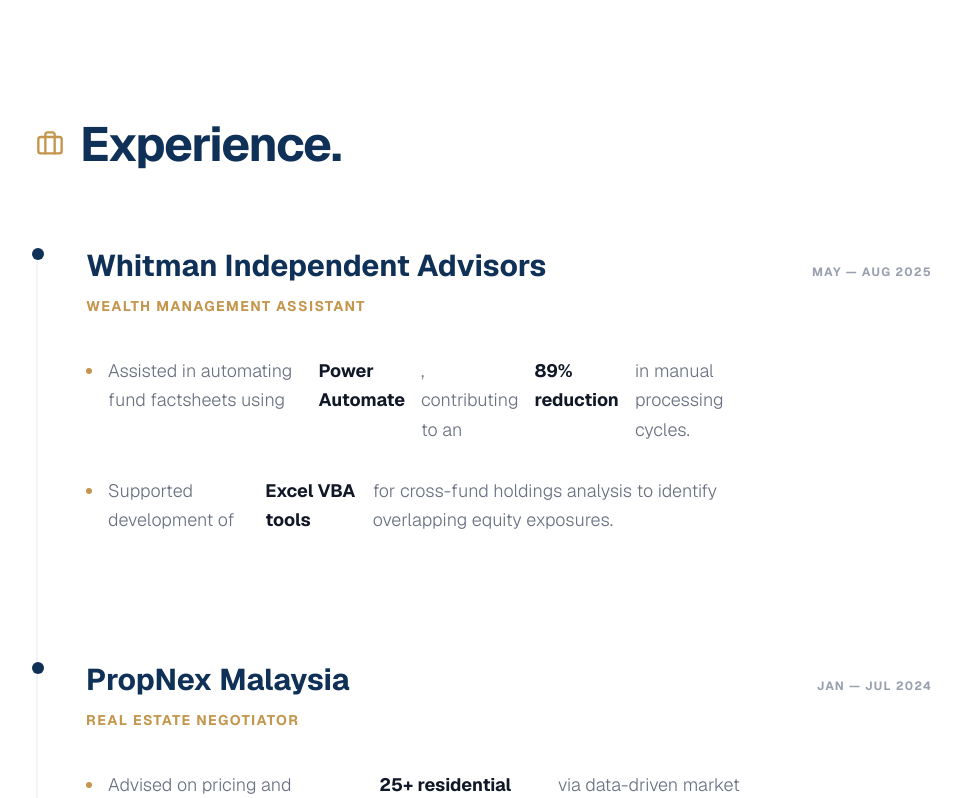
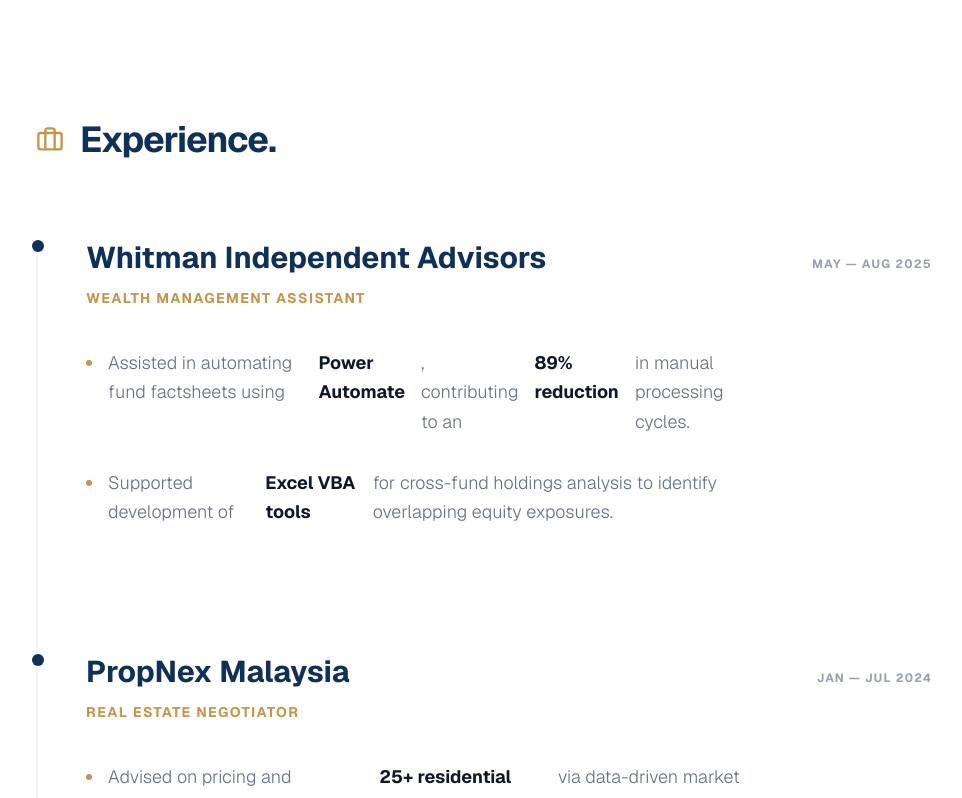
Before and after one commit to WarrenLim1122/warren-portfolio, a Next.js app: page / in a window 1280 px wide. Shown: the part 840-1638 px from the top of the page, without its empty margins (156-1118 px from the left). Built offline with nearby package versions, Linux system fonts and the light colour scheme.

Commit message:
Fix typescript ease error

```diff
--- a/app/page.tsx
+++ b/app/page.tsx
@@ -3,16 +3,13 @@
 import { motion, AnimatePresence } from 'framer-motion';
 import { Download, ChevronRight, Users, BarChart2, Briefcase } from 'lucide-react';
 
-// --- SYSTEM SPECIFICATIONS (Apple Standard) ---
-const MOTION_CURVE = [0.25, 0.1, 0.25, 1];
-const SPRING_UI = { type: "spring", stiffness: 120, damping: 20 };
-
+// --- ANIMATION VARIANTS ---
 const revealVariants = {
-  hidden: { opacity: 0, y: 30 },
+  hidden: { opacity: 0, y: 24 },
   visible: {
     opacity: 1,
     y: 0,
-    transition: { duration: 0.8, ease: MOTION_CURVE }
+    transition: { duration: 0.8, ease: [0.25, 0.1, 0.25, 1] }
   }
 };
 
@@ -20,7 +17,7 @@
   hidden: { opacity: 0 },
   visible: {
     opacity: 1,
-    transition: { staggerChildren: 0.15, delayChildren: 0.1 }
+    transition: { staggerChildren: 0.12, delayChildren: 0.1 }
   }
 };
 
@@ -82,7 +79,7 @@
             initial={{ opacity: 0, scale: 0.98, y: 20 }}
             whileInView={{ opacity: 1, scale: 1, y: 0 }}
             viewport={{ once: false }}
-            transition={{ duration: 1.2, ease: MOTION_CURVE }}
+            transition={{ duration: 1.2, ease: [0.25, 0.1, 0.25, 1] }}
             className="w-64 h-80 md:w-[380px] md:h-[480px] flex-shrink-0 overflow-hidden rounded-[2.5rem] border border-gray-100 shadow-[0_40px_80px_-20px_rgba(0,0,0,0.1)] bg-white"
           >
             <img src="/headshot.jpg" alt="Warren, Lim Zhan Feng" className="w-full h-full object-cover" />
@@ -115,8 +112,8 @@
             </motion.div>
 
             <motion.div variants={revealVariants} className="flex gap-4 pt-4 justify-center md:justify-start">
-              <motion.a href="#experience" whileHover={{ scale: 1.03 }} transition={SPRING_UI} className="px-10 py-4 bg-[#0F3057] text-white rounded-full text-sm font-bold shadow-xl">Experience</motion.a>
-              <motion.a href="/resume.pdf" download="Warren_Lim_Resume.pdf" whileHover={{ scale: 1.03 }} transition={SPRING_UI} className="px-10 py-4 border border-gray-200 rounded-full text-sm font-bold flex items-center gap-2 hover:bg-white"><Download size={16} /> Download CV</motion.a>
+              <motion.a href="#experience" whileHover={{ scale: 1.03 }} className="px-10 py-4 bg-[#0F3057] text-white rounded-full text-sm font-bold shadow-xl">Experience</motion.a>
+              <motion.a href="/resume.pdf" download="Warren_Lim_Resume.pdf" whileHover={{ scale: 1.03 }} className="px-10 py-4 border border-gray-200 rounded-full text-sm font-bold flex items-center gap-2 hover:bg-white"><Download size={16} /> Download CV</motion.a>
             </motion.div>
           </motion.div>
         </div>
@@ -125,9 +122,9 @@
       {/* 3. EXPERIENCE */}
       <section id="experience" className="py-40 px-6 bg-white">
         <motion.div initial="hidden" whileInView="visible" viewport={{ once: false, amount: 0.2 }} variants={revealVariants} className="max-w-4xl mx-auto">
-          <div className="flex items-center gap-4 mb-20 text-center md:text-left">
+          <div className="flex items-center gap-4 mb-20">
             <Briefcase size={28} className="text-[#C4964D]" />
-            <h2 className="text-4xl md:text-5xl font-bold text-[#0F3057] tracking-tight">Experience.</h2>
+            <h2 className="text-4xl font-bold text-[#0F3057] tracking-tight">Experience.</h2>
           </div>
 
           <div className="relative pl-12 border-l-2 border-gray-100 space-y-32">
@@ -207,7 +204,7 @@
 
           <div className="grid md:grid-cols-2 gap-12">
             {keyProjects.map((proj) => (
-              <motion.div key={proj.title} onClick={() => setActiveDeck(proj)} whileHover={{ y: -10, scale: 1.01 }} transition={SPRING_UI} className="group relative p-12 rounded-[3.5rem] bg-[#FBFBFD] border border-gray-50 hover:border-gray-200 hover:bg-white hover:shadow-[0_40px_80px_-20px_rgba(0,0,0,0.1)] transition-all cursor-pointer flex flex-col h-[520px]">
+              <motion.div key={proj.title} onClick={() => setActiveDeck(proj)} whileHover={{ y: -10, scale: 1.01 }} className="group relative p-12 rounded-[3.5rem] bg-[#FBFBFD] border border-gray-100 hover:shadow-[0_40px_80px_-20px_rgba(0,0,0,0.1)] transition-all cursor-pointer flex flex-col h-[520px]">
                 <div className="flex justify-between items-start mb-12">
                   <div className="w-20 h-20 bg-white rounded-2xl shadow-sm border border-gray-50 overflow-hidden p-4 group-hover:scale-105 transition-transform duration-500">
                     <img src={proj.thumbnail} alt="Project Icon" className="w-full h-full object-contain" />
@@ -226,7 +223,7 @@
         </div>
       </section>
 
-      {/* 6. PROFESSIONAL PROFILE (REFINED & CENTERED) */}
+      {/* 6. PROFESSIONAL PROFILE */}
       <section id="resume" className="py-48 bg-[#FBFBFD] px-6 text-center border-t border-gray-100">
         <motion.div initial="hidden" whileInView="visible" viewport={{ once: false }} variants={revealVariants} className="max-w-6xl mx-auto flex flex-col items-center">
           <div className="mb-20 space-y-8">
@@ -234,7 +231,7 @@
             <p className="text-gray-400 text-xl font-light italic">NTU First-Class Honours | GPA 4.61/5.00</p>
             <motion.a
               href="/resume.pdf" download="Warren_Lim_Resume.pdf"
-              whileHover={{ scale: 1.05 }} transition={SPRING_UI}
+              whileHover={{ scale: 1.05 }}
               className="inline-flex items-center gap-4 px-12 py-5 bg-[#0F3057] text-white rounded-full font-bold shadow-2xl active:scale-95"
             >
               <Download size={20} /> Obtain Official CV
@@ -252,7 +249,7 @@
       <AnimatePresence>
         {activeDeck && (
           <div className="fixed inset-0 z-[200] bg-black/90 backdrop-blur-xl flex items-center justify-center p-4 md:p-10">
-            <motion.div initial={{ opacity: 0, scale: 0.9, y: 30 }} animate={{ opacity: 1, scale: 1, y: 0 }} exit={{ opacity: 0, scale: 0.9 }} className="bg-white w-full max-w-7xl h-full rounded-[3rem] overflow-hidden flex flex-col relative">
+            <motion.div initial={{ opacity: 0, scale: 0.9, y: 30 }} animate={{ opacity: 1, scale: 1, y: 0 }} exit={{ opacity: 0, scale: 0.9 }} className="bg-white w-full max-w-7xl h-full rounded-[3rem] overflow-hidden flex flex-col relative shadow-2xl">
               <div className="p-8 border-b flex justify-between items-center bg-white">
                 <div>
                   <h3 className="font-bold text-xl text-[#0F3057]">{activeDeck.title}</h3>
@@ -266,7 +263,7 @@
         )}
       </AnimatePresence>
 
-      <footer className="py-24 text-center text-xs text-gray-300 uppercase tracking-[0.5em] font-medium bg-white border-t border-gray-50">
+      <footer className="py-24 text-center text-xs text-gray-400 uppercase tracking-[0.5em] font-medium bg-white border-t border-gray-50">
         © 2026 Warren, Lim Zhan Feng
       </footer>
     </main>
```
